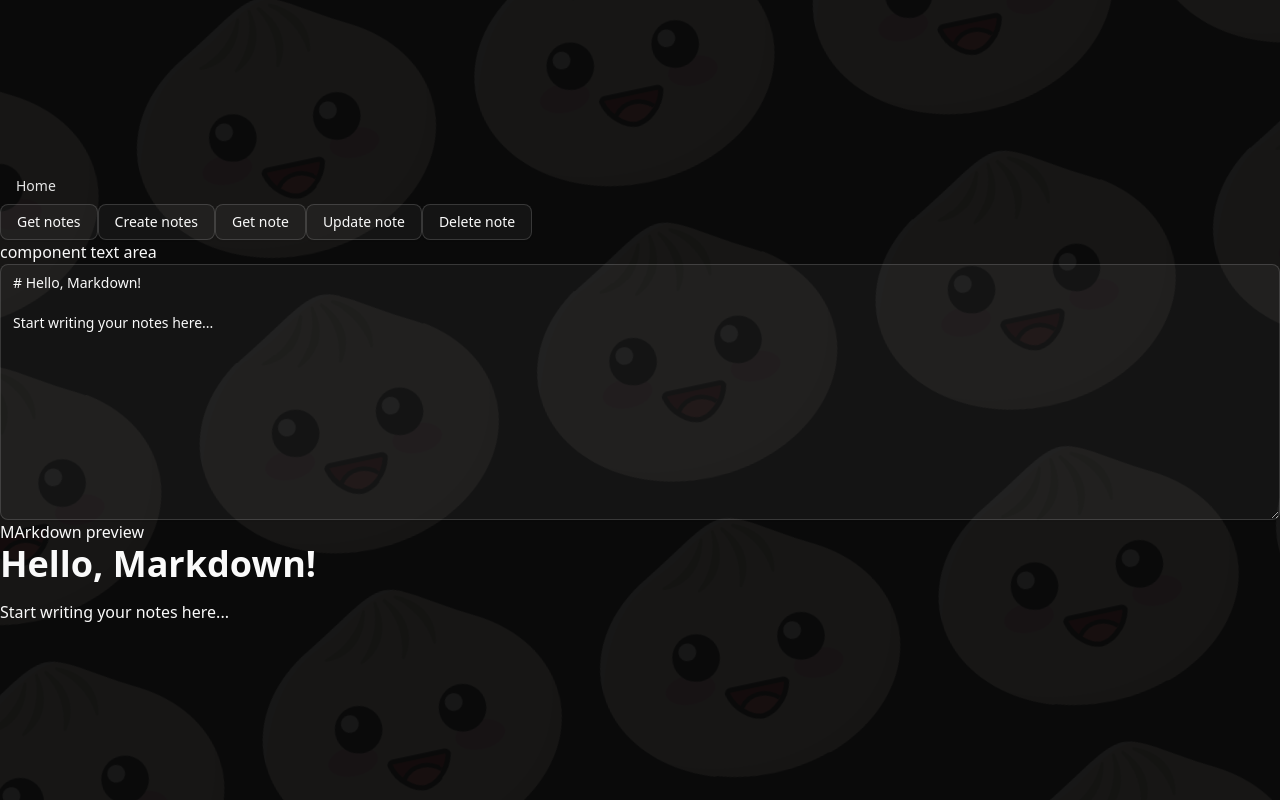
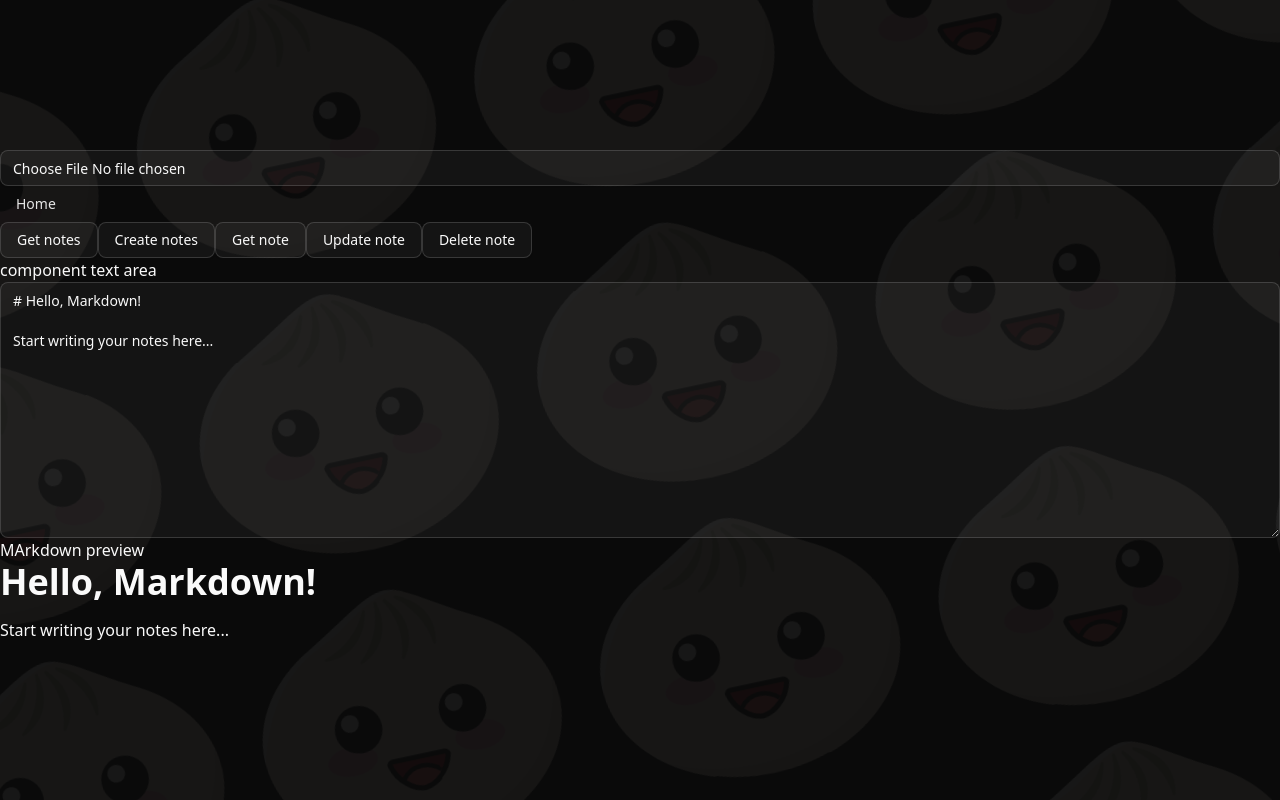
Before and after one commit to Rasweb/Custom-note-app, a React (Vite) app: page /markdown in a window 1280 px wide. Built offline with nearby package versions, Linux system fonts and the light colour scheme.

Commit message:
Added image handling for markdown and api

```diff
--- a/src/components/ui/input.tsx
+++ b/src/components/ui/input.tsx
@@ -10,7 +10,7 @@ function Input({ className, type, ...props }: React.ComponentProps<"input">) {
       className={cn(
         "file:text-foreground placeholder:text-muted-foreground selection:bg-primary selection:text-primary-foreground dark:bg-input/30 border-input h-9 w-full min-w-0 rounded-md border bg-transparent px-3 py-1 text-base shadow-xs transition-[color,box-shadow] outline-none file:inline-flex file:h-7 file:border-0 file:bg-transparent file:text-sm file:font-medium disabled:pointer-events-none disabled:cursor-not-allowed disabled:opacity-50 md:text-sm",
         "focus-visible:border-ring focus-visible:ring-ring/50 focus-visible:ring-[3px]",
-        "aria-invalid:ring-destructive/20 dark:aria-invalid:ring-destructive/40 aria-invalid:border-destructive",
+        "aria-invalid:ring-destructive/20 dark:aria-invalid:ring-destructive/40 aria-invalid:border-destructive cursor-pointer",
         className,
       )}
       {...props}
--- a/src/routes/databaseRoute.ts
+++ b/src/routes/databaseRoute.ts
@@ -1,5 +1,6 @@
 import { Database } from "bun:sqlite"
-// Open connectio to sqlite database
+import { join } from "path";
+// Open connection to sqlite database
 const db = new Database("mydb.sqlite");
 
 /* Bun SQLite
@@ -87,6 +88,35 @@ function deleteNote(){
   stmt.run(noteId);
 }
 
+async function handleImageUpload(req: Bun.BunRequest) {
+  const formData = await req.formData();
+  const file = formData.get("image");
+
+  if (!(file instanceof File)) {
+    return new Response("No image uploaded", { status: 400 });
+  }
+
+  const buffer = await file.arrayBuffer();
+  const fileName = `${Date.now()}-${file.name}`;
+  const dirPath = join("static", "images");
+  const filePath = join(dirPath, fileName);
+
+  await Bun.write(filePath, Buffer.from(buffer));
+  return Response.json({ url: `/uploads/${fileName}` });
+}
+
+async function serveStatic(req: Request) {
+  const url = new URL(req.url);
+  const filePath = join("static", "images", url.pathname.replace("/uploads/", ""));
+  try {
+    const file = Bun.file(filePath);
+    if (!(await file.exists())) throw new Error("Not found");
+    return new Response(file);
+  } catch {
+    return new Response("File not found", { status: 404 });
+  }
+}
+
 export const databaseRoute = {
   "/database/notes": {
     async GET(req:  Bun.BunRequest) {
@@ -122,4 +152,15 @@ export const databaseRoute = {
       return Response.json("Removed note");
     }
   },
+  "/upload/image": {
+    async POST(req: Bun.BunRequest) {
+      return handleImageUpload(req);
+    }
+  },
+
+  "/uploads/:filename": {
+    async GET(req: Bun.BunRequest) {
+      return serveStatic(req);
+    }
+  },
 };
--- a/src/views/Markdown.tsx
+++ b/src/views/Markdown.tsx
@@ -4,10 +4,11 @@ import { Textarea } from "@/components/ui/textarea";
 import { useNavigate } from "react-router-dom";
 import { useState } from "react";
 import ReactMarkdown  from 'react-markdown'
+import { Input } from "@/components/ui/input";
 
 export default function Markdown() {
   const [markdown, setMarkdown] = useState(`# Hello, Markdown!\n\nStart writing your notes here...`);
-
+  const navigate = useNavigate();
   // For create and update
   // body: JSON.stringify({ title, content }),
   const notesURL = "/database/notes";
@@ -88,9 +89,31 @@ export default function Markdown() {
     }
   };
 
-  const navigate = useNavigate();
+  async function handleImageUpload(e: React.ChangeEvent<HTMLInputElement>) {
+    const file = e.target.files?.[0];
+    if (!file) return;
+
+    const formData = new FormData();
+    formData.append("image", file);
+
+    const response = await fetch("/upload/image", {
+      method: "POST",
+      body: formData,
+    });
+
+    const data = await response.json();
+    const imageUrl = data.url; // e.g., https://yourcdn.com/image.jpg
+
+    setMarkdown((prev) => `${prev}\n\n![Uploaded Image](${imageUrl})`);
+  }
+
+
+
+
+
   return (
     <div>
+      <Input type="file" accept="image/*" onChange={handleImageUpload}></Input>
       <div>
         <Button variant="link" size="default" onClick={() => navigate("/")}> Home</Button>
 
```
Lines whose indentation alone changed are shown as unchanged.
